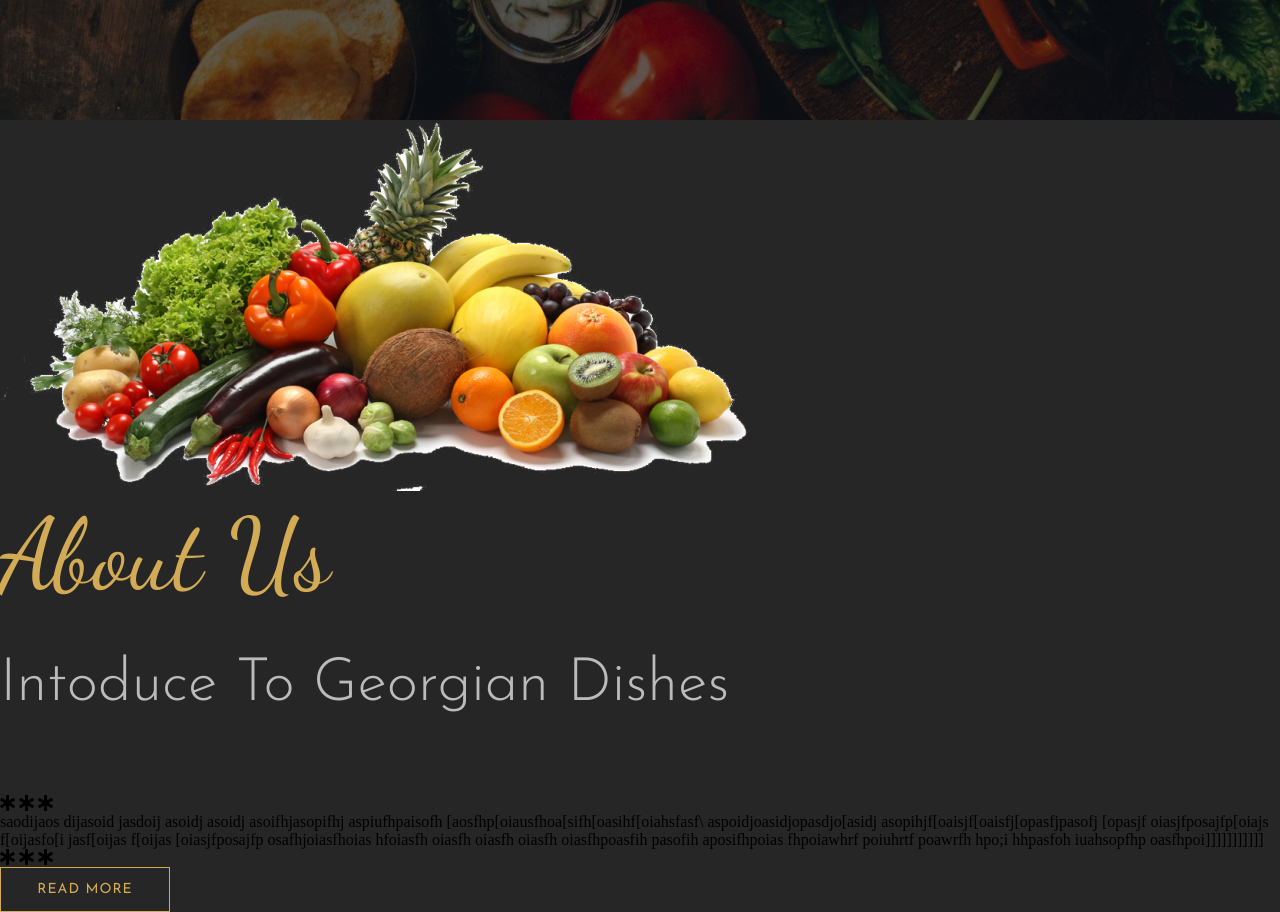
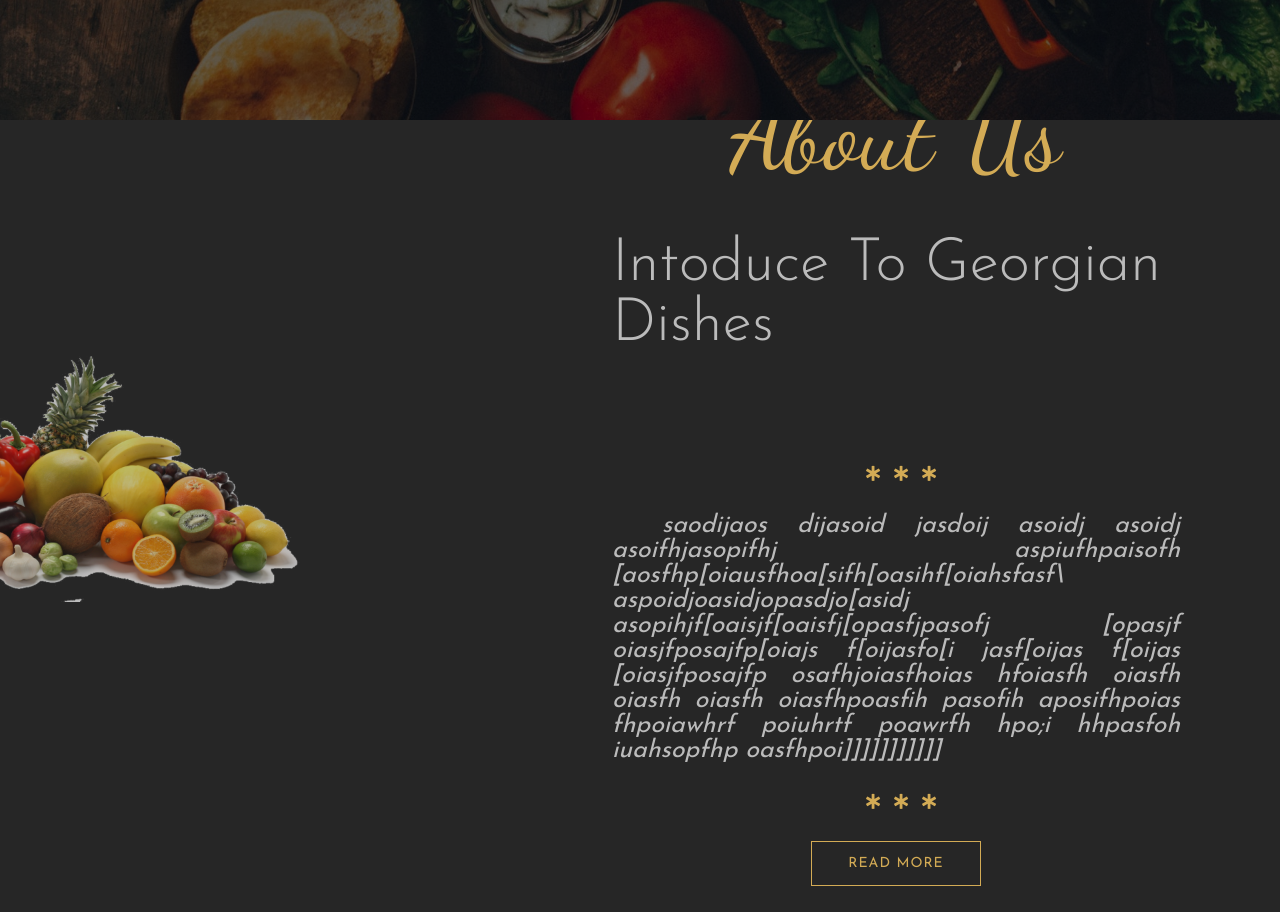
Before and after one commit to shakedt/georgiaRestaurant, a website: page index.html in a window 1280 px wide. Shown: the part 680-1592 px from the top of the page. After the commit the page ends 1566 px from the top, so only its background shows below. Drawn offline with nearby package versions, Linux system fonts and the light colour scheme.

Commit message:
add css for about us

```diff
--- a/scss/_layout.scss
+++ b/scss/_layout.scss
@@ -16,3 +16,51 @@
         @include centering(50%);
     }
 }
+
+.about-us {
+    height: 90vh;
+    display: flex;
+    align-items: center;
+
+    &-left {
+        width: 40%;
+        position: relative;
+        left: -200px;
+
+        img {
+            width: 100%;
+            opacity: .7;
+        }
+    }
+
+    &-right {
+        width: 60%;
+        display: flex;
+        flex-direction: column;
+        align-items: center;
+        padding: 0 100px;
+        box-sizing: border-box;
+
+        .stars {
+            margin: 30px;
+        }
+
+        .star {
+            font-size: 15px;
+            color: $color-primary;
+            margin-left: 10px;
+        }
+
+        .description {
+            font-family: $font-josefineSans;
+            font-size: 25px;
+            font-style: italic;
+            color: $color-secondary;
+            text-align: justify;
+
+            &::first-letter {
+                padding-left: 50px;
+            }
+        }
+    }
+}
```
Also changed, not shown: css/main.css.
